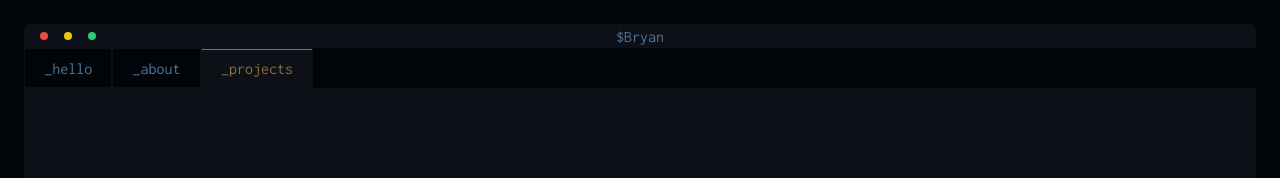
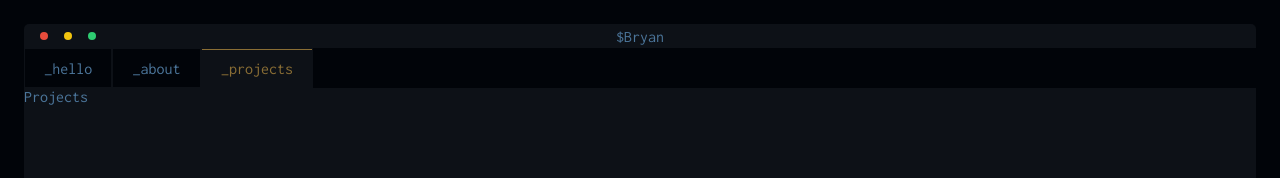
Before and after one commit to ripterdust/Portfolio2022, a React (Create React App) app: page /project in a window 1280 px wide. Shown: the top 178 px of the page. Built offline with nearby package versions, Linux system fonts and the light colour scheme.

Commit message:
Added the animation and the components

```diff
--- /dev/null
+++ b/src/components/About.js
@@ -0,0 +1,7 @@
+import React from 'react'
+
+export const About = () => {
+  return (
+    <div className='animate__animated animate__fadeIn'>About</div>
+  )
+}
--- a/src/components/Console.js
+++ b/src/components/Console.js
@@ -7,7 +7,7 @@ export const Console = ({ command }) => {
 
   let autocomplete = list.filter( word => word.includes(command));
 
-  return <div>
+  return <div className='animate__animated animate__fadeIn'>
     {
       autocomplete !== '' ? `Maybe you want to say: ${autocomplete}.` : 'Type "help" to see the commands.'
     }
--- /dev/null
+++ b/src/components/Projects.js
@@ -0,0 +1,7 @@
+import React from 'react'
+
+export const Projects = () => {
+  return (
+    <div className='animate__animated animate__fadeIn'>Projects</div>
+  )
+}
--- a/src/router/MainRouter.js
+++ b/src/router/MainRouter.js
@@ -1,8 +1,10 @@
 import { BrowserRouter, Routes, Route } from "react-router-dom"
+import { About } from "../components/About"
 import { Buttons } from "../components/Buttons"
 import { Footer } from "../components/Footer"
 import { Hello } from "../components/Hello"
 import { Nav } from "../components/Nav"
+import { Projects } from "../components/Projects"
 
 export const MainRouter = () => {
     return <div className="terminal">
@@ -12,6 +14,8 @@ export const MainRouter = () => {
             <div className="views">
             <Routes>
                 <Route path='/' element={ <Hello/> } />
+                <Route path="project" element={ <Projects/> } />
+                <Route path="about" element={ <About/> } />
             </Routes>
             </div>
             <Footer/>
```
